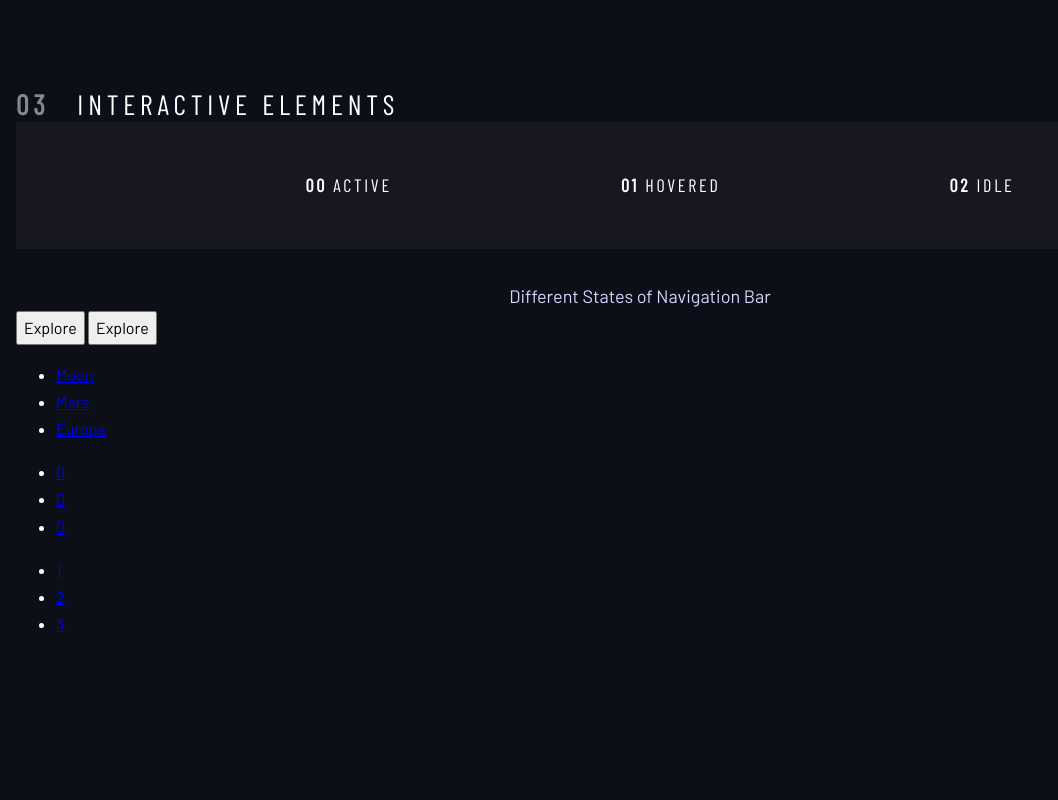
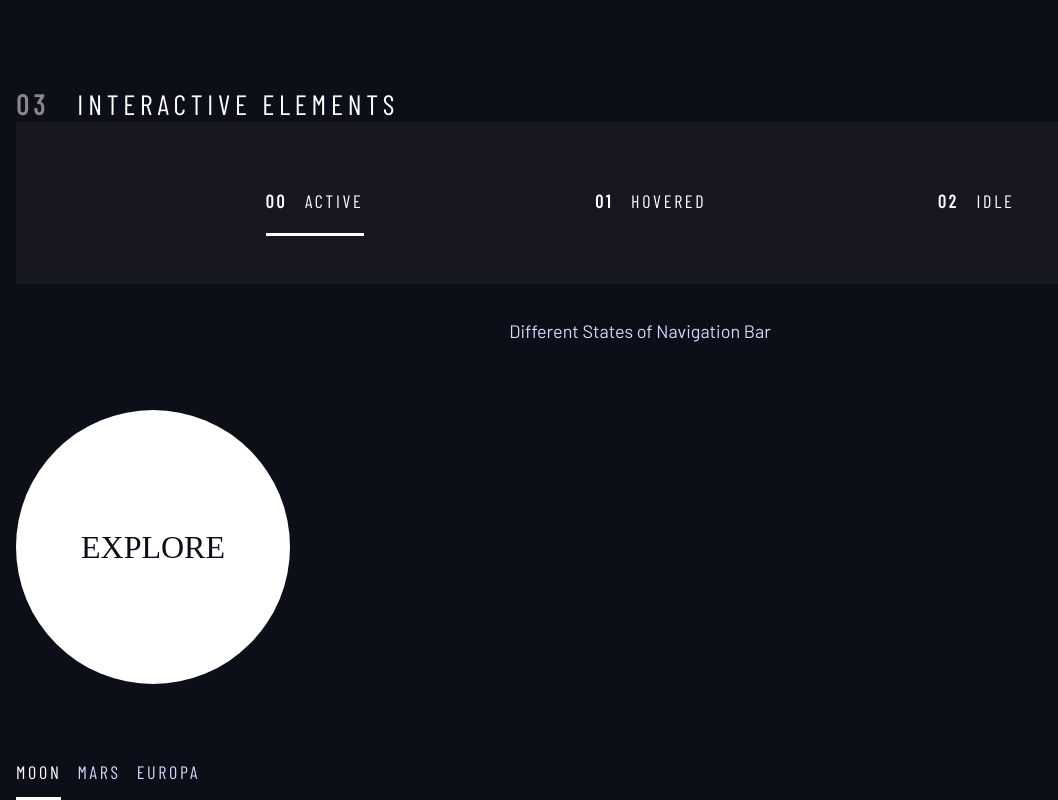
Before and after one commit to shawncocklin/space-tourism, a Svelte app: page / in a window 1280 px wide. Shown: the part 1342-2142 px from the top of the page, without its empty margins (0-1058 px from the left). Before the commit the page ends 1995 px from the top, so only its background shows below. Built offline with nearby package versions, Linux system fonts and the light colour scheme; a web font is replaced by a local one.

Commit message:
set up nav, tab, and main btn w/ state changes

```diff
--- a/public/global.css
+++ b/public/global.css
@@ -60,6 +60,10 @@ p {
 ul[role='list'],
 ol[role='list'] {
   list-style: none;
+}
+ul[class],
+ol[class] {
+  padding: 0;
 }
 /* Set core root defaults */
 html:focus-within {
@@ -231,16 +235,69 @@ select {
   font-weight: 700;
 
 }
-.nav-link {
-  text-decoration: none;
-  color: var(--clr-white);
-  font-family: var(--ff-sans-headings);
-  font-size: var(--fs-400);
-  letter-spacing: var(--ls-medium);
-}
 .main-nav {
   width: 60%;
   margin-inline: auto;
+  list-style: none;
+}
+.main-nav a > span {
+  font-weight: 700;
+  margin-right: 1em;
+}
+.state-indicators > * {
+  cursor: pointer;
+  padding: var(--indicator-gap, 1em) 0;
+  border: 0;
+  border-bottom: 3px solid hsl(var(--clr-white) / var(--indicator-alpha, 0));
+}
+.state-indicators .active,
+.state-indicators [aria-selected="true"] {
+  --indicator-alpha: 1;
+}
+.state-indicators *:hover,
+.state-indicators *:focus {
+  --indicator-alpha: .25;
+}
+.tab-nav {
+  --indicator-gap: .5em;
+}
+.tab-nav [aria-selected="true"] {
+  color: hsl(var(--clr-white))
+}
+.tab-nav > * {
+  background: none;
+}
+.link {
+  text-decoration: none;
+}
+.btn-large {
+  position: relative;
+  display: grid;
+  width: 274px;
+  z-index: 1;
+  aspect-ratio: 1;
+  border-radius: 50%;
+  place-items: center;
+}
+.btn-large::after {
+  content: "";
+  position: absolute;
+  width: 100%;
+  height: 100%;
+  border-radius: inherit;
+  background-color: hsl(var(--clr-white) / .2);
+  transform: scale(1);
+  opacity: 0;
+  transition:
+    opacity 250ms linear,
+    transform 250ms ease-in-out;
+  z-index: -1;
+
+}
+.btn-large:hover::after,
+.btn-large:focus::after {
+  transform: scale(1.5);
+  opacity: 1;
 }
 body {
   background-color: hsl(var(--clr-dark));
--- a/src/components/Interactive.svelte
+++ b/src/components/Interactive.svelte
@@ -4,36 +4,30 @@
 
 <div class="flow" style="--spacer: 2rem;">
   <nav class="bg-white-muted" style="padding: 2rem 0;">
-    <!-- svelte-ignore a11y-no-redundant-roles -->
-    <ul class="main-nav flex justify-between" role="list">
-      <li><a class="nav-link uppercase" href="/"><span class="bold">00 </span>Active</a></li>
-      <li><a class="nav-link uppercase" href="/"><span class="bold">01 </span>Hovered</a></li>
-      <li><a class="nav-link uppercase" href="/"><span class="bold">02 </span>Idle</a></li>
+    <ul class="main-nav state-indicators flex justify-between">
+      <li class="active">
+        <a class="link uppercase text-white font-sans fs-400 letter-gap-md" href="/"><span>00</span>Active</a>
+      </li>
+      <li>
+        <a class="link uppercase text-white font-sans fs-400 letter-gap-md" href="/"><span>01</span>Hovered</a>
+      </li>
+      <li>
+        <a class="link uppercase text-white font-sans fs-400 letter-gap-md" href="/"><span>02</span>Idle</a>
+      </li>
     </ul>
   </nav>
 
   <p class="text-light fs-400 text-center">Different States of Navigation Bar</p>
 </div>
 <div>
-  <div>
-    <button>Explore</button>
-    <button>Explore</button>
+  <div style="margin: 4rem 0;">
+    <a href="/" class="btn-large link fs-900 font-serif uppercase bg-white text-dark">Explore</a>
   </div>
-  <ul>
-    <li><a href="/">Moon</a></li>
-    <li><a href="/">Mars</a></li>
-    <li><a href="/">Europa</a></li>
-  </ul>
-  <ul>
-    <li><a href="/">0</a></li>
-    <li><a href="/">0</a></li>
-    <li><a href="/">0</a></li>
-  </ul>
-  <ul>
-    <li><a href="/">1</a></li>
-    <li><a href="/">2</a></li>
-    <li><a href="/">3</a></li>
-  </ul>
+  <div class="tab-nav state-indicators flex">
+    <button aria-selected="true" class="uppercase text-light font-sans fs-400 letter-gap-md">Moon</button>
+    <button aria-selected="false" class="uppercase text-light font-sans fs-400 letter-gap-md">Mars</button>
+    <button aria-selected="false" class="uppercase text-light font-sans fs-400 letter-gap-md">Europa</button>
+  </div>
 </div>
 
 <style>
--- a/src/css-partials/base/reset.css
+++ b/src/css-partials/base/reset.css
@@ -33,6 +33,11 @@ p {
 ul[role='list'],
 ol[role='list'] {
   list-style: none;
+}
+
+ul[class],
+ol[class] {
+  padding: 0;
 }
 
 /* Set core root defaults */
--- a/src/css-partials/utilities/buttons.css
+++ b/src/css-partials/utilities/buttons.css
@@ -1,12 +1,75 @@
-.nav-link {
-  text-decoration: none;
-  color: var(--clr-white);
-  font-family: var(--ff-sans-headings);
-  font-size: var(--fs-400);
-  letter-spacing: var(--ls-medium);
-}
-
 .main-nav {
   width: 60%;
   margin-inline: auto;
+  list-style: none;
 }
+
+.main-nav a > span {
+  font-weight: 700;
+  margin-right: 1em;
+}
+
+.state-indicators > * {
+  cursor: pointer;
+  padding: var(--indicator-gap, 1em) 0;
+  border: 0;
+  border-bottom: 3px solid hsl(var(--clr-white) / var(--indicator-alpha, 0));
+}
+
+.state-indicators .active,
+.state-indicators [aria-selected="true"] {
+  --indicator-alpha: 1;
+}
+
+.state-indicators *:hover,
+.state-indicators *:focus {
+  --indicator-alpha: .25;
+}
+
+.tab-nav {
+  --indicator-gap: .5em;
+}
+
+.tab-nav [aria-selected="true"] {
+  color: hsl(var(--clr-white))
+}
+
+.tab-nav > * {
+  background: none;
+}
+
+.link {
+  text-decoration: none;
+}
+
+.btn-large {
+  position: relative;
+  display: grid;
+  width: 274px;
+  z-index: 1;
+  aspect-ratio: 1;
+  border-radius: 50%;
+  place-items: center;
+}
+
+.btn-large::after {
+  content: "";
+  position: absolute;
+  width: 100%;
+  height: 100%;
+  border-radius: inherit;
+  background-color: hsl(var(--clr-white) / .2);
+  transform: scale(1);
+  opacity: 0;
+  transition:
+    opacity 250ms linear,
+    transform 250ms ease-in-out;
+  z-index: -1;
+
+}
+
+.btn-large:hover::after,
+.btn-large:focus::after {
+  transform: scale(1.5);
+  opacity: 1;
+}
```
